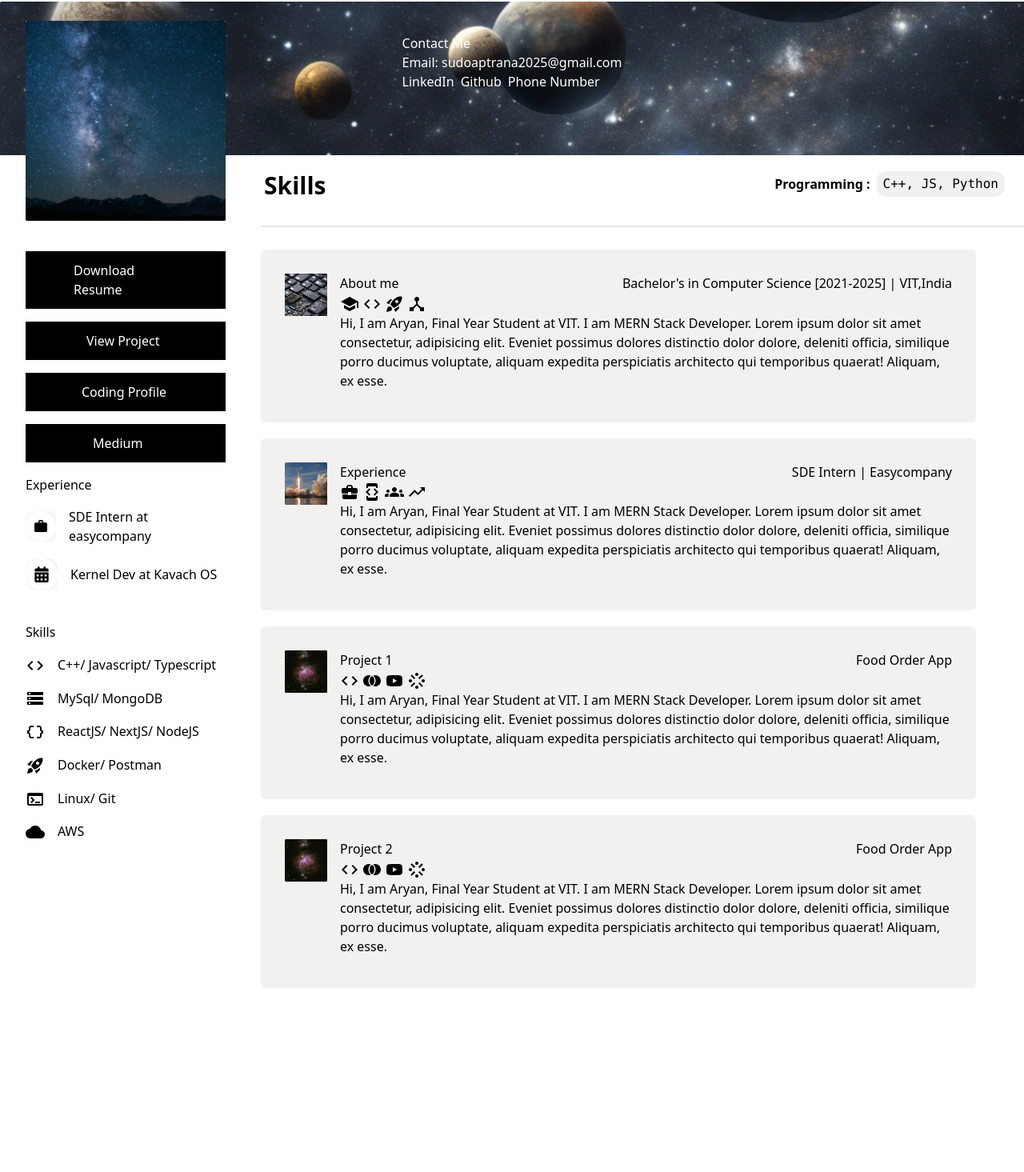
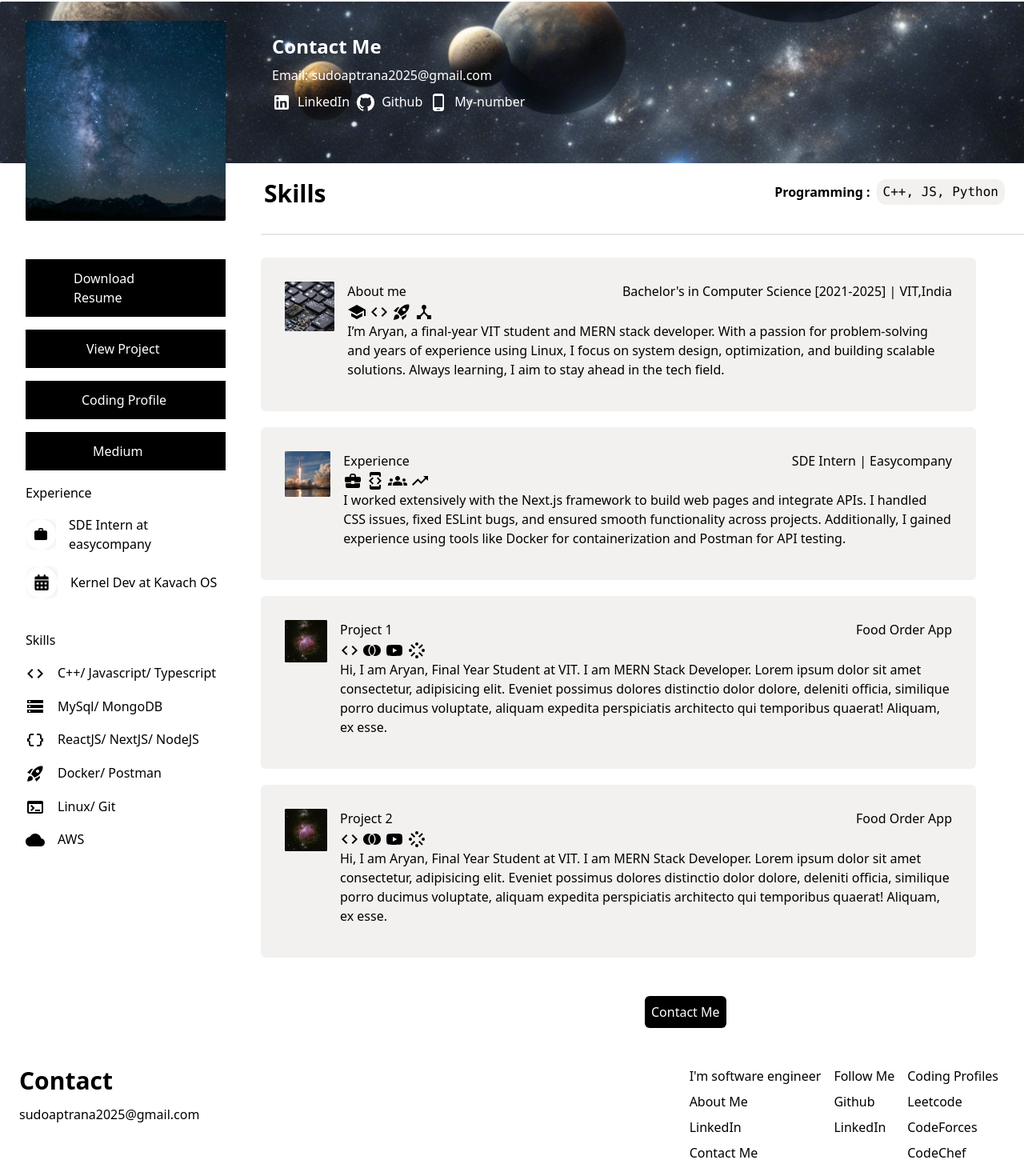
Before and after one commit to geekaryan/nextportfolio, a Next.js app: page / in a window 1280 px wide. Shown: the part 74-1539 px from the top of the page at 80% size. Before the commit the page ends 1309 px from the top, so only its background shows below. Built offline with nearby package versions, Linux system fonts and the light colour scheme.

Commit message:
21-12-24

```diff
--- a/app/page.tsx
+++ b/app/page.tsx
@@ -2,6 +2,7 @@ import Header from "@/components/Header";
 import Layer2 from "@/components/Layer2";
 import Layer3 from "@/components/Layer3";
 import Context from "@/components/Content";
+import Footer from "@/components/Footer";
 
 export default function Home() {
   return (
@@ -10,6 +11,7 @@ export default function Home() {
     <Layer2 />
     <Layer3 />
     <Context />
+    <Footer />
     </>
 
   );
--- /dev/null
+++ b/components/Footer.tsx
@@ -0,0 +1,63 @@
+const Footer = () =>{
+    return(
+    <div className="flex justify-between mb-2">
+        <div className="ml-6">
+            <div className="text-3xl font-semibold mb-3">
+                Contact
+            </div>
+            <div>
+                sudoaptrana2025@gmail.com
+            </div>
+        </div>
+        <div className="flex mr-4">
+            <div className="mr-4">
+                <div className="mb-2">
+                I'm software engineer
+                </div>
+                <div className="mb-2">
+                    About Me
+                </div>
+                <div className="mb-2">
+                    LinkedIn
+                </div>
+                <div className="mb-2">
+                    Contact Me
+                </div>
+                <div className="mb-2">
+                    Blog
+                </div>
+
+            </div>
+            <div className="mr-4">
+                <div className="mb-2">
+                Follow Me
+                </div>
+                <div className="mb-2">
+                    Github
+                </div>
+                <div className="mb-2">
+                    LinkedIn
+                </div>
+            </div>
+            <div className="mr-4">
+                <div className="mb-2">
+                Coding Profiles
+                </div>
+                <div className="mb-2">
+                    Leetcode
+                </div>
+                <div className="mb-2">
+                    CodeForces
+                </div>
+                <div className="mb-2">
+                    CodeChef
+                </div>
+
+            </div>
+        </div>
+
+    </div>
+    )
+}
+
+export default Footer;
--- a/components/Layer2.tsx
+++ b/components/Layer2.tsx
@@ -1,7 +1,10 @@
 import Image from 'next/image';
+import LinkedInIcon from '@mui/icons-material/LinkedIn';
+import GitHubIcon from '@mui/icons-material/GitHub';
+import PhoneAndroidIcon from '@mui/icons-material/PhoneAndroid';
 const Layer2 = () =>{
     return(
-        <div className="bg-bcport-img  pb-20 pt-10 text-white  relative">
+        <div className="bg-bcport-img h-[202px]  pb-20 pt-10 text-white  relative">
             <div>
                <Image
                src="/profile.png"
@@ -11,23 +14,39 @@ const Layer2 = () =>{
                className='absolute top-6 left-8'
                />
             </div>
-            <div className="flex justify-center">
+            <div className="flex justify-center absolute left-[340px]">
                 <div>
-                <div>
+                <div className='text-2xl font-bold mb-2'>
                     Contact Me
                 </div>
-                <div>
+                <div className='mb-2'>
                     Email: sudoaptrana2025@gmail.com
                 </div>
                 <div className="flex">
-                    <div className="mr-2">
-                        LinkedIn
+                    <div className=" flex items-center mr-2">
+
+                        <div className='mr-2'>
+                            <LinkedInIcon />
+                        </div>
+                        <div>
+                            LinkedIn
+                        </div>
                     </div>
-                    <div className="mr-2">
-                        Github
+                    <div className=" flex items-center mr-2">
+                        <div className='mr-2'>
+                           <GitHubIcon />
+                        </div>
+                        <div>
+                            Github
+                        </div>
                     </div>
-                    <div className="mr-2">
-                        Phone Number
+                    <div className=" flex items-center mr-2">
+                        <div className='mr-2'>
+                           <PhoneAndroidIcon />
+                        </div>
+                        <div>
+                            My-number
+                        </div>
                     </div>
                 </div>
                 </div>
--- a/components/RightHalf.tsx
+++ b/components/RightHalf.tsx
@@ -42,7 +42,7 @@ const RightHalf = () =>{
                        </div>
                     </div>
                     <div>
-                        <p>Hi, I am Aryan, Final Year Student at VIT. I am MERN Stack Developer. Lorem ipsum dolor sit amet consectetur, adipisicing elit. Eveniet possimus dolores distinctio dolor dolore, deleniti officia, similique porro ducimus voluptate, aliquam expedita perspiciatis architecto qui temporibus quaerat! Aliquam, ex esse.</p>
+                        <p> I’m Aryan, a final-year VIT student and MERN stack developer. With a passion for problem-solving and years of experience using Linux, I focus on system design, optimization, and building scalable solutions. Always learning, I aim to stay ahead in the tech field.</p>
                     </div>
                 </div>
             </div>
@@ -75,7 +75,7 @@ const RightHalf = () =>{
                        </div>
                     </div>
                     <div>
-                        <p>Hi, I am Aryan, Final Year Student at VIT. I am MERN Stack Developer. Lorem ipsum dolor sit amet consectetur, adipisicing elit. Eveniet possimus dolores distinctio dolor dolore, deleniti officia, similique porro ducimus voluptate, aliquam expedita perspiciatis architecto qui temporibus quaerat! Aliquam, ex esse.</p>
+                        <p>I worked extensively with the Next.js framework to build web pages and integrate APIs. I handled CSS issues, fixed ESLint bugs, and ensured smooth functionality across projects. Additionally, I gained experience using tools like Docker for containerization and Postman for API testing.</p>
                     </div>
                 </div>
             </div>
@@ -148,6 +148,11 @@ const RightHalf = () =>{
                     </div>
                 </div>
             </div>
+
+            <div className="mt-12 mb-12">
+                <button className=" pt-2 pr-2 pl-2 pb-2 text-white bg-black text-center ml-[480px] rounded-md">Contact Me</button>
+
+            </div>
         </div>
 
     )
```
